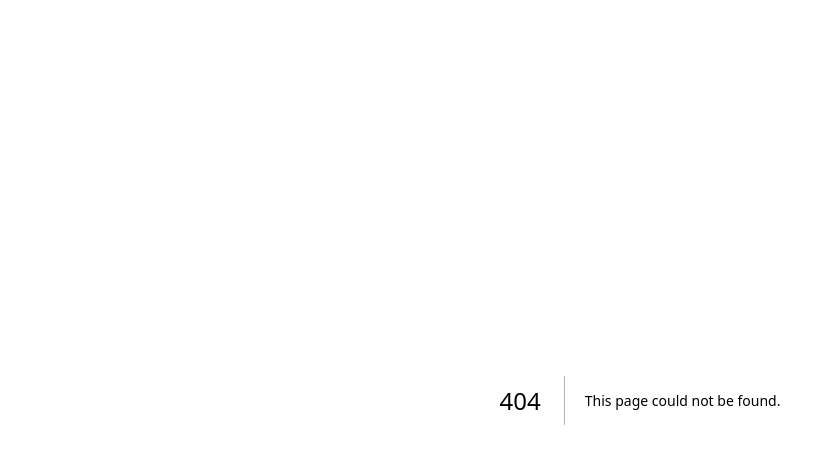
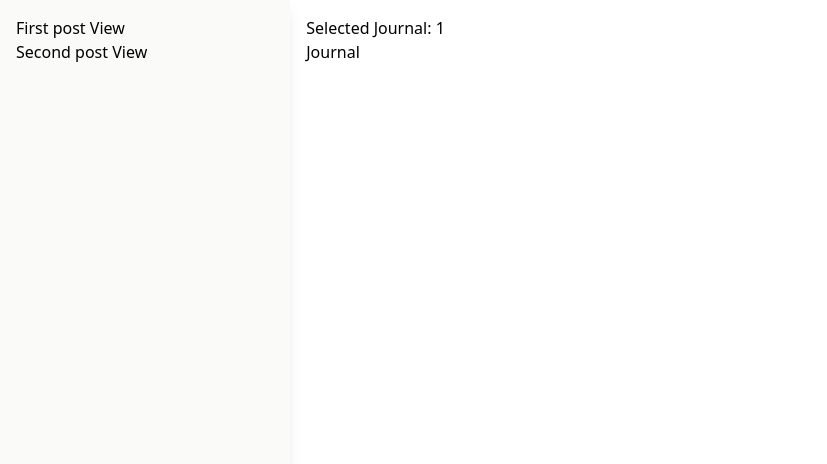
Before and after one commit to nawed2611/mind-journal, a Next.js app: page /journals/1 in a window 1280 px wide. Before the commit this address had no page. Shown: the top 464 px of the page, without its empty margins (0-827 px from the left). Built offline with nearby package versions, Linux system fonts and the light colour scheme.

Commit message:
add journals page

```diff
--- /dev/null
+++ b/app/journals/[id]/page.tsx
@@ -0,0 +1,12 @@
+"use client";
+
+const selectedJournal = ({ params }: { params: { id: string } }) => {
+  return (
+    <div>
+      <h1>Selected Journal: {params.id}</h1>
+      <p>Journal</p>
+    </div>
+  );
+};
+
+export default selectedJournal;
--- /dev/null
+++ b/app/journals/layout.tsx
@@ -0,0 +1,27 @@
+"use client";
+
+import Sidebar from "@/components/sidebar";
+
+const data = [
+  {
+    id: "1",
+    title: "First post",
+    content: "Hello world!",
+  },
+  {
+    id: "2",
+    title: "Second post",
+    content: "Hello again!",
+  },
+];
+
+export default function JournalLayout({ children }) {
+  return (
+    <div className="flex h-screen">
+      <div className="w-[25%] overflow-y-auto bg-stone-50 shadow-lg">
+        <Sidebar data={data} />
+      </div>
+      <div className="w-[85%] p-4">{children}</div>
+    </div>
+  );
+}
--- /dev/null
+++ b/app/journals/page.tsx
@@ -0,0 +1,13 @@
+import React from "react";
+
+type Props = {};
+
+export default function JournalPage(props: Props) {
+  return (
+    <div className="">
+      <div className="flex first-letter:capitalize">
+        <h1 className="text-5xl font-bold">Page</h1>
+      </div>
+    </div>
+  );
+}
--- /dev/null
+++ b/components/sidebar.tsx
@@ -0,0 +1,21 @@
+"use client";
+
+import Link from "next/link";
+
+const Sidebar = ({ data }) => {
+  return (
+    <div className="h-screen p-4">
+      <ul>
+        {data.map((item) => (
+          <div key={item.id} className="flex">
+            <li>
+              {item.title} <Link href={`/journals/${item.id}`}>View</Link>
+            </li>
+          </div>
+        ))}
+      </ul>
+    </div>
+  );
+};
+
+export default Sidebar;
```
Also changed, not shown: 1 other file (tests, documents, lock files or other folders).
